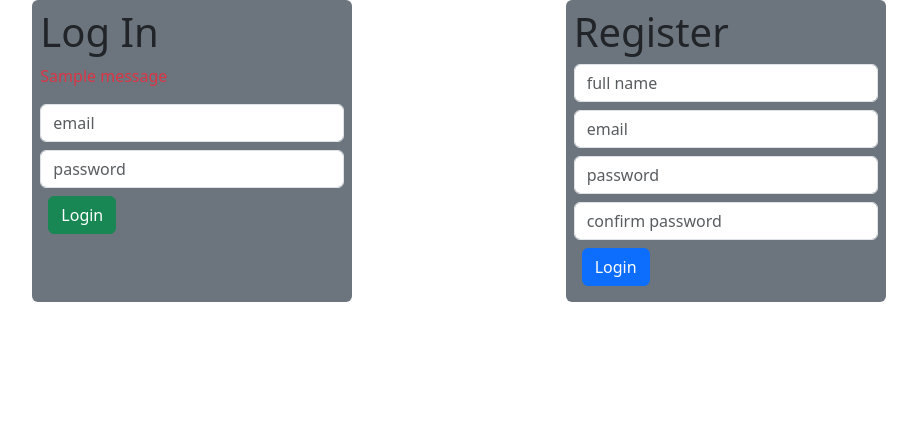
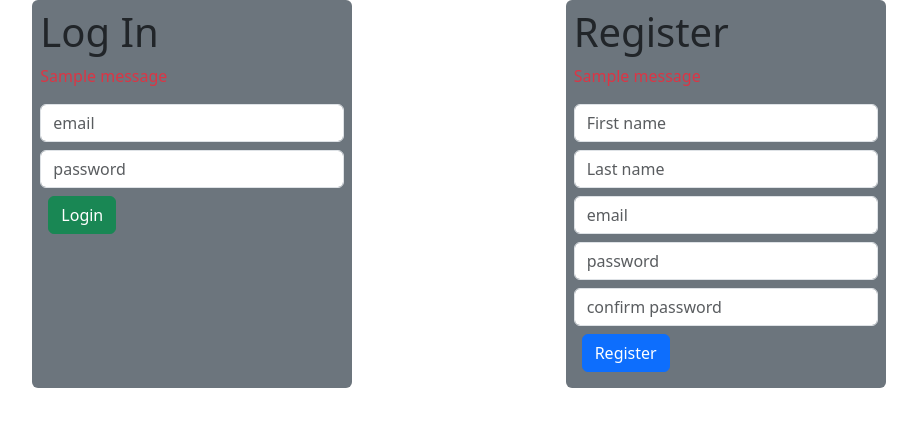
Before and after one commit to DrJones117/PythonCD, a Flask app: page / in a window 1280 px wide. Shown: the top 427 px of the page, without its empty margins (181-1098 px from the left). Run offline with Flask 3, Linux system fonts and the light colour scheme; one stand-in notice (Sample message) is shown.

Commit message:
Finished Login and registration

```diff
--- a/flask_mysql/validation/Login_and_Registration/flask_app/controllers/users.py
+++ b/flask_mysql/validation/Login_and_Registration/flask_app/controllers/users.py
@@ -1,27 +1,43 @@
+from flask import render_template, request, redirect, session, flash
 from flask_app import app
 from flask_app.models.user import User
-from flask import render_template, request, redirect, session
 
 
 
+# Renders the Login page
 @app.route('/')
 def index():
     return render_template('index.html')
 
-
+# Calls the Login function
 @app.route('/login', methods = ['POST'])
 def login():
     logged_user = User.login(request.form)
     if logged_user:
+        session['id'] = logged_user.id
         return redirect('/home_page')
     else:
         return redirect('/')
 
+# Logs the user out
+@app.route('/home_page/logout')
+def logout():
+    session.clear()
+    return redirect('/')
+
+# Calls the register function and adds the new user to the database
 @app.route('/add_user', methods = ['POST'])
 def add_user():
-    User.register(request.form)
-    return redirect('/home_page')
+    if User.validator(request.form):
+        print("working")
+        session['id'] = User.register(request.form)
+        return redirect('/home_page')
+    else:
+        return redirect('/')
 
+# Renders the home page if the user's id is in session
 @app.route('/home_page')
 def home_page():
+    if not 'id' in session:
+        return redirect('/')
     return render_template("home.html")
--- a/flask_mysql/validation/Login_and_Registration/flask_app/templates/home.html
+++ b/flask_mysql/validation/Login_and_Registration/flask_app/templates/home.html
@@ -11,11 +11,13 @@
 <body>
     <div class="p-3 d-flex justify-content-between">
         <a href="/">A Website</a>
-        <button class="btn btn-danger" href>Logout</button>
+        <form action="/home_page/logout">
+            <button class="btn btn-danger">Logout</button>
+        </form>
     </div>
 
     <div class="d-flex justify-content-center w-100 h-50 bg-secondary">
-        <h1>Welcome, Dude</h1>
+        <h1>Welcome</h1>
     </div>
 </body>
 </html>
--- a/flask_mysql/validation/Login_and_Registration/flask_app/templates/index.html
+++ b/flask_mysql/validation/Login_and_Registration/flask_app/templates/index.html
@@ -12,14 +12,14 @@
     <!-- Log In form -->
     <div class="bg-secondary w-25 p-2 rounded">
         <h1>Log In</h1>
+        {% with messages = get_flashed_messages(category_filter=["login_err"]) %}
+            {% if messages %}
+                {% for message in messages %}
+                    <p class="text-danger">{{ message }}</p>
+                {% endfor %}
+            {% endif %}
+        {% endwith %}
         <form action="/login" method="POST">
-            {% with messages = get_flashed_messages() %}
-                {% if messages %}
-                    {% for message in messages %}
-                        <p class="text-danger">{{message}}</p>
-                    {% endfor %}
-                {% endif %}
-            {% endwith %}
             <input name="email" type="text" class="form-control mt-2" placeholder="email">
             <input name="password" type="text" class="form-control mt-2" placeholder="password">
             <button class="btn btn-success m-2">Login</button>
@@ -29,12 +29,20 @@
     <!-- Register Form -->
     <div class="bg-secondary w-25 p-2 rounded">
         <h1>Register</h1>
+        {% with messages = get_flashed_messages(category_filter=["register_err"]) %}
+            {% if messages %}
+                {% for message in messages %}
+                    <p class="text-danger">{{ message }}</p>
+                {% endfor %}
+            {% endif %}
+        {% endwith %}
         <form action="/add_user" method="POST">
-            <input name="name" type="text" class="form-control mt-2" placeholder="full name">
+            <input name="first_name" type="text" class="form-control mt-2" placeholder="First name">
+            <input name="last_name" type="text" class="form-control mt-2" placeholder="Last name">
             <input name="email" type="text" class="form-control mt-2" placeholder="email">
             <input name="password" type="text" class="form-control mt-2" placeholder="password">
             <input name="confirm_password" type="text" class="form-control mt-2" placeholder="confirm password">
-            <button class="btn btn-primary m-2">Login</button>
+            <button class="btn btn-primary m-2">Register</button>
         </form>
     </div>
 </body>
```
Also changed, not shown: flask_mysql/validation/Login_and_Registration/flask_app/models/user.py (+41 -5 lines), 1 other file.
